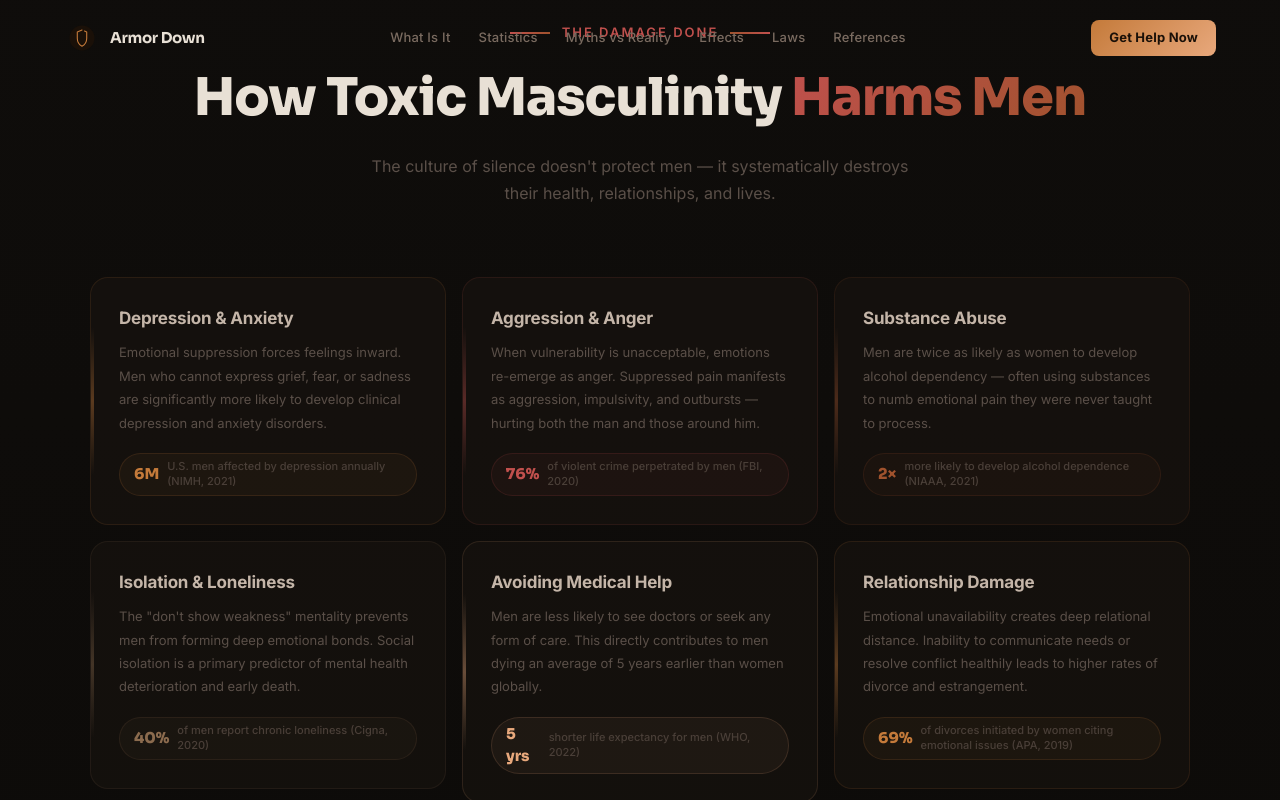
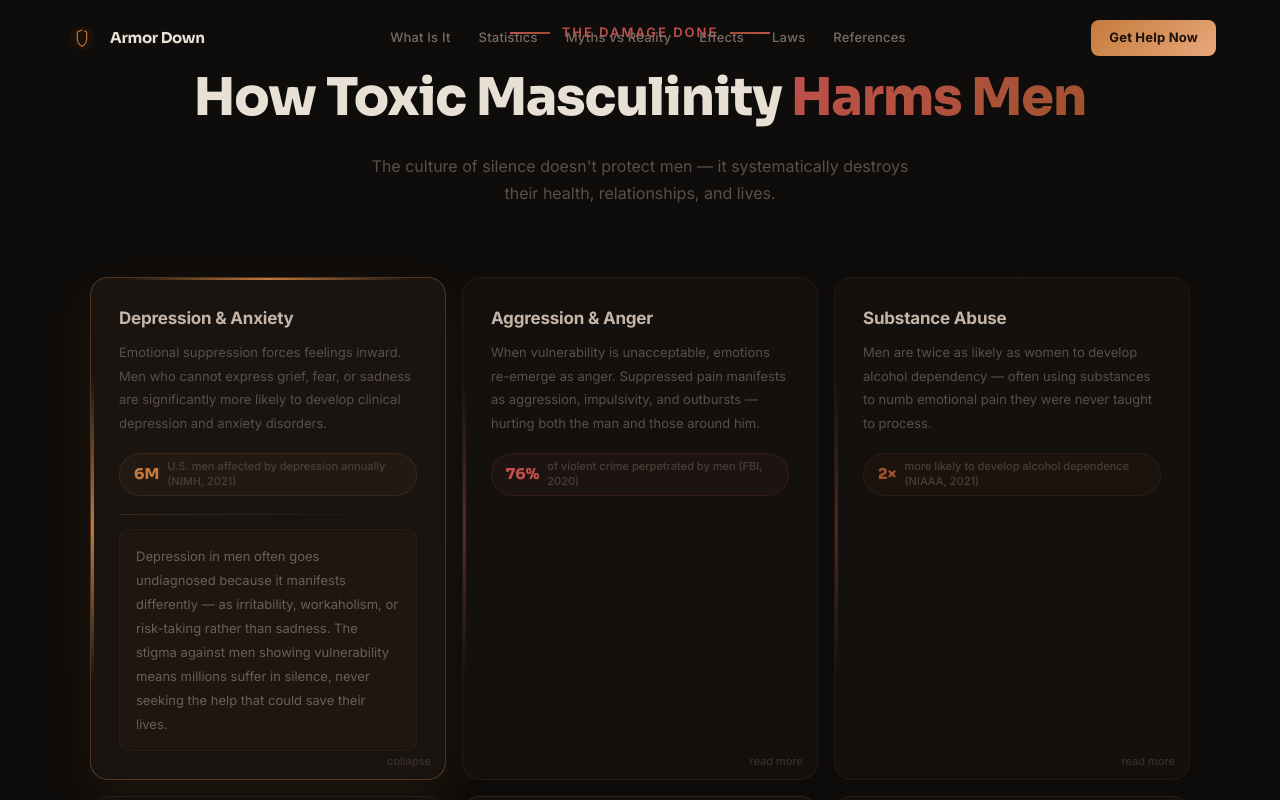
Before and after one commit to leonard-james/Armor-Down, a React (Vite) app: page / in a window 1280 px wide. Both pictures are taken after a click on the button 268 px from the left and 5086 px from the top of the page. Shown: the part 4686-5486 px from the top of the page. Built offline with nearby package versions, Linux system fonts and the light colour scheme.

Commit message:
fix the cards

```diff
--- a/src/components/Effects.jsx
+++ b/src/components/Effects.jsx
@@ -52,59 +52,58 @@ const effects = [
 ];
 
 function EffectCard({ effect, i, visible }) {
-  const [show, setShow] = useState(false);
-  const [isTouch, setIsTouch] = useState(false);
-  const hideTimer = useRef(null);
+  const [expanded, setExpanded] = useState(false);
 
-  // Detect touch device once on mount — disable popup on touch screens
-  useEffect(() => {
-    setIsTouch(window.matchMedia('(hover: none)').matches);
-  }, []);
-
-  const handleEnter = () => {
-    if (isTouch) return;
-    clearTimeout(hideTimer.current);
-    setShow(true);
-  };
-
-  const handleLeave = () => {
-    if (isTouch) return;
-    hideTimer.current = setTimeout(() => setShow(false), 120);
-  };
-
-  useEffect(() => () => clearTimeout(hideTimer.current), []);
+  const toggle = () => setExpanded(e => !e);
 
   return (
-    <div style={{ position: 'relative' }}>
-      {/* ── Card ── */}
     <div
-        onMouseEnter={handleEnter}
-        onMouseLeave={handleLeave}
+      onClick={toggle}
+      onKeyDown={(e) => (e.key === 'Enter' || e.key === ' ') && toggle()}
+      role="button"
+      tabIndex={0}
+      aria-expanded={expanded}
       style={{
-          background: show ? 'rgba(28,22,18,0.95)' : 'rgba(24,19,15,0.7)',
-          border: `1px solid ${show ? effect.color + '55' : effect.color + '20'}`,
+        background: expanded ? 'rgba(28,22,18,0.95)' : 'rgba(24,19,15,0.7)',
+        border: `1px solid ${expanded ? effect.color + '55' : effect.color + '20'}`,
         borderRadius: '18px',
         padding: '28px',
         position: 'relative',
         overflow: 'hidden',
-          cursor: 'default',
+        cursor: 'pointer',
         opacity: visible ? 1 : 0,
-          transform: visible
-            ? show ? 'translateY(-4px)' : 'translateY(0)'
-            : 'translateY(36px)',
-          boxShadow: show ? `0 20px 48px ${effect.color}18` : 'none',
+        transform: visible ? 'translateY(0)' : 'translateY(36px)',
+        boxShadow: expanded ? `0 20px 48px ${effect.color}18` : 'none',
         transition: visible
-            ? 'transform 0.2s ease, box-shadow 0.2s ease, border-color 0.2s ease, background 0.2s ease, opacity 0.6s ease'
+          ? 'border-color 0.2s ease, box-shadow 0.2s ease, background 0.2s ease, opacity 0.6s ease'
           : `opacity 0.6s ease ${0.15 + i * 0.08}s, transform 0.6s ease ${0.15 + i * 0.08}s`,
+        outline: 'none',
+        userSelect: 'none',
+      }}
+      onMouseEnter={(e) => {
+        e.currentTarget.style.borderColor = `${effect.color}50`;
+        e.currentTarget.style.transform = 'translateY(-3px)';
+      }}
+      onMouseLeave={(e) => {
+        e.currentTarget.style.borderColor = expanded ? `${effect.color}55` : `${effect.color}20`;
+        e.currentTarget.style.transform = 'translateY(0)';
       }}
     >
       {/* Left accent bar */}
       <div style={{
         position: 'absolute', left: 0, top: '20%', bottom: '20%', width: '3px',
         background: `linear-gradient(180deg, transparent, ${effect.color}, transparent)`,
-          opacity: show ? 1 : 0.4,
+        opacity: expanded ? 1 : 0.4,
         transition: 'opacity 0.2s ease',
       }} />
+
+      {/* Top accent line when expanded */}
+      {expanded && (
+        <div style={{
+          position: 'absolute', top: 0, left: '10%', right: '10%', height: '2px',
+          background: `linear-gradient(90deg, transparent, ${effect.color}, transparent)`,
+        }} />
+      )}
 
       <h3 style={{
         color: '#c4b5a8', fontSize: '17px', fontWeight: '700',
@@ -121,6 +120,7 @@ function EffectCard({ effect, i, visible }) {
         display: 'inline-flex', alignItems: 'center', gap: '8px',
         background: `${effect.color}0e`, border: `1px solid ${effect.color}25`,
         borderRadius: '50px', padding: '5px 14px',
+        marginBottom: expanded ? '18px' : 0,
       }}>
         <span style={{ color: effect.color, fontSize: '15px', fontWeight: '800', fontFamily: 'Sora, sans-serif' }}>
           {effect.stat}
@@ -129,96 +129,38 @@ function EffectCard({ effect, i, visible }) {
           {effect.statLabel}
         </span>
       </div>
-      </div>
 
-      {/* ── Hover popup — fixed center of screen ── */}
-      <div
-        onMouseEnter={handleEnter}
-        onMouseLeave={handleLeave}
-        style={{
-          position: 'fixed',
-          top: '50%',
-          left: '50%',
-          transform: show
-            ? 'translate(-50%, -50%) scale(1)'
-            : 'translate(-50%, -48%) scale(0.97)',
-          width: 'min(480px, 90vw)',
-          zIndex: 9000,
-          pointerEvents: show ? 'auto' : 'none',
-          opacity: show ? 1 : 0,
-          transition: 'opacity 0.22s ease, transform 0.22s ease',
-        }}
-      >
+      {/* Expanded detail — slides open inline */}
       <div style={{
-          background: 'linear-gradient(160deg, #1c1610 0%, #160f0b 100%)',
-          border: `1px solid ${effect.color}40`,
-          borderRadius: '20px',
-          padding: '32px',
-          boxShadow: `0 32px 80px rgba(0,0,0,0.85), 0 0 0 1px ${effect.color}15`,
-          position: 'relative',
         overflow: 'hidden',
+        maxHeight: expanded ? '300px' : '0',
+        opacity: expanded ? 1 : 0,
+        transition: 'max-height 0.35s ease, opacity 0.25s ease',
       }}>
-          {/* Top accent */}
-          <div style={{
-            position: 'absolute', top: 0, left: '15%', right: '15%', height: '2px',
-            background: `linear-gradient(90deg, transparent, ${effect.color}, transparent)`,
-          }} />
-
-          {/* Stat badge */}
-          <div style={{
-            display: 'inline-flex', alignItems: 'center', gap: '8px',
-            background: `${effect.color}12`, border: `1px solid ${effect.color}30`,
-            borderRadius: '50px', padding: '4px 14px', marginBottom: '16px',
-          }}>
-            <span style={{ color: effect.color, fontSize: '16px', fontWeight: '900', fontFamily: 'Sora, sans-serif' }}>
-              {effect.stat}
-            </span>
-            <span style={{ color: '#5a4f48', fontSize: '11px' }}>{effect.statLabel}</span>
-          </div>
-
-          {/* Title */}
-          <h4 style={{
-            fontFamily: 'Sora, sans-serif', fontSize: '20px', fontWeight: '800',
-            color: '#e8e0d5', margin: '0 0 12px', letterSpacing: '-0.3px',
-          }}>
-            {effect.title}
-          </h4>
-
-          {/* Divider */}
         <div style={{
           height: '1px',
-            background: `linear-gradient(90deg, ${effect.color}28, transparent)`,
+          background: `linear-gradient(90deg, ${effect.color}35, transparent)`,
           marginBottom: '14px',
         }} />
-
-          {/* Short desc */}
-          <p style={{ color: '#9e8a78', fontSize: '14px', lineHeight: '1.8', margin: '0 0 14px' }}>
-            {effect.desc}
-          </p>
-
-          {/* Detail */}
         <p style={{
           color: '#6b5f55', fontSize: '13px', lineHeight: '1.85', margin: 0,
-            padding: '16px 18px',
-            background: `${effect.color}06`,
-            border: `1px solid ${effect.color}14`,
+          padding: '14px 16px',
+          background: `${effect.color}07`,
+          border: `1px solid ${effect.color}15`,
           borderRadius: '12px',
         }}>
           {effect.detail}
         </p>
       </div>
+
+      {/* Tap hint */}
+      <div style={{
+        position: 'absolute', bottom: '10px', right: '14px',
+        color: '#3a3028', fontSize: '11px', fontWeight: '500',
+        transition: 'color 0.2s',
+      }}>
+        {expanded ? 'collapse' : 'read more'}
       </div>
-
-      {/* Backdrop dimmer */}
-      <div style={{
-        position: 'fixed', inset: 0,
-        background: 'rgba(10,8,6,0.55)',
-        backdropFilter: 'blur(3px)',
-        zIndex: 8999,
-        pointerEvents: 'none',
-        opacity: show ? 1 : 0,
-        transition: 'opacity 0.22s ease',
-      }} />
     </div>
   );
 }
```
Lines whose indentation alone changed are shown as unchanged.
